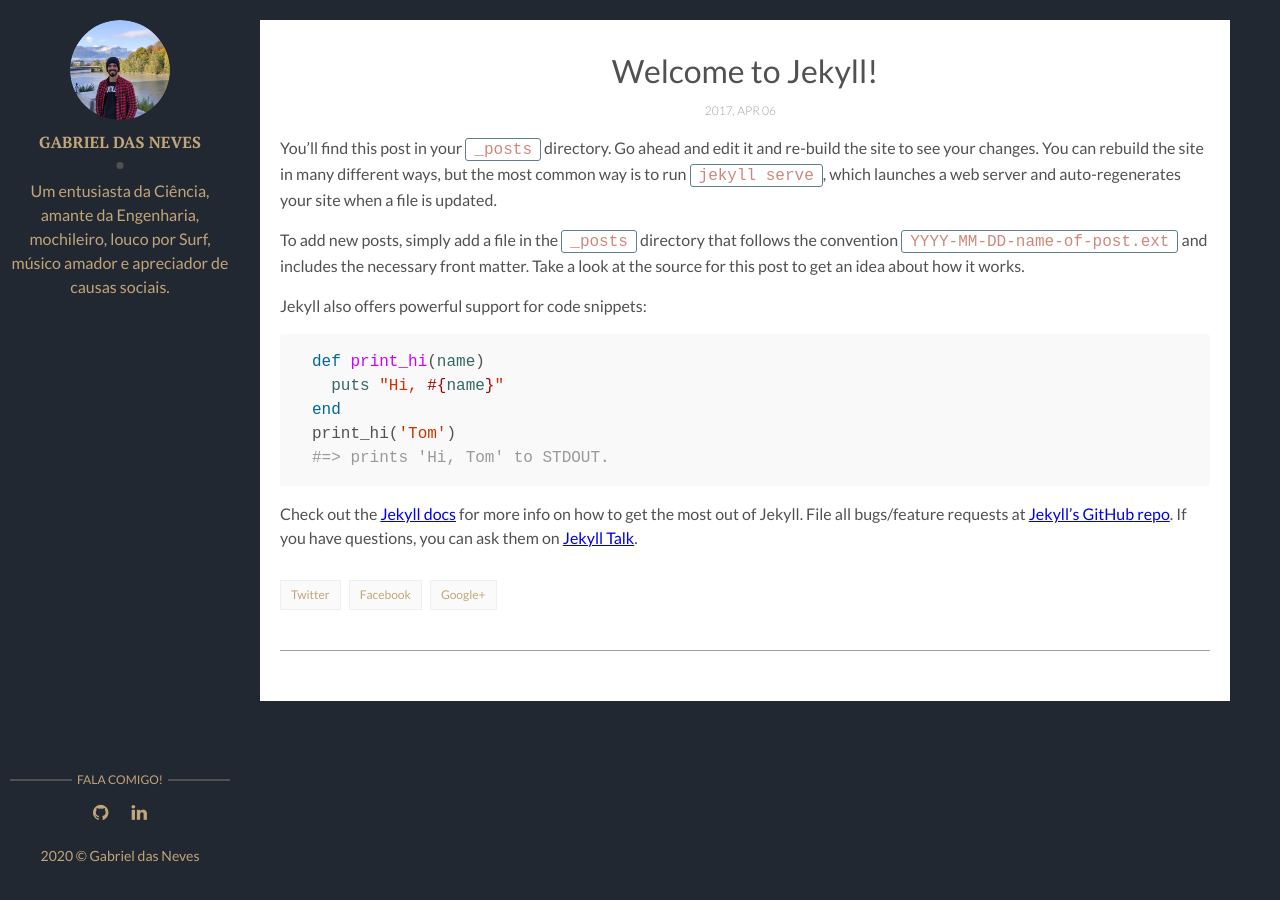
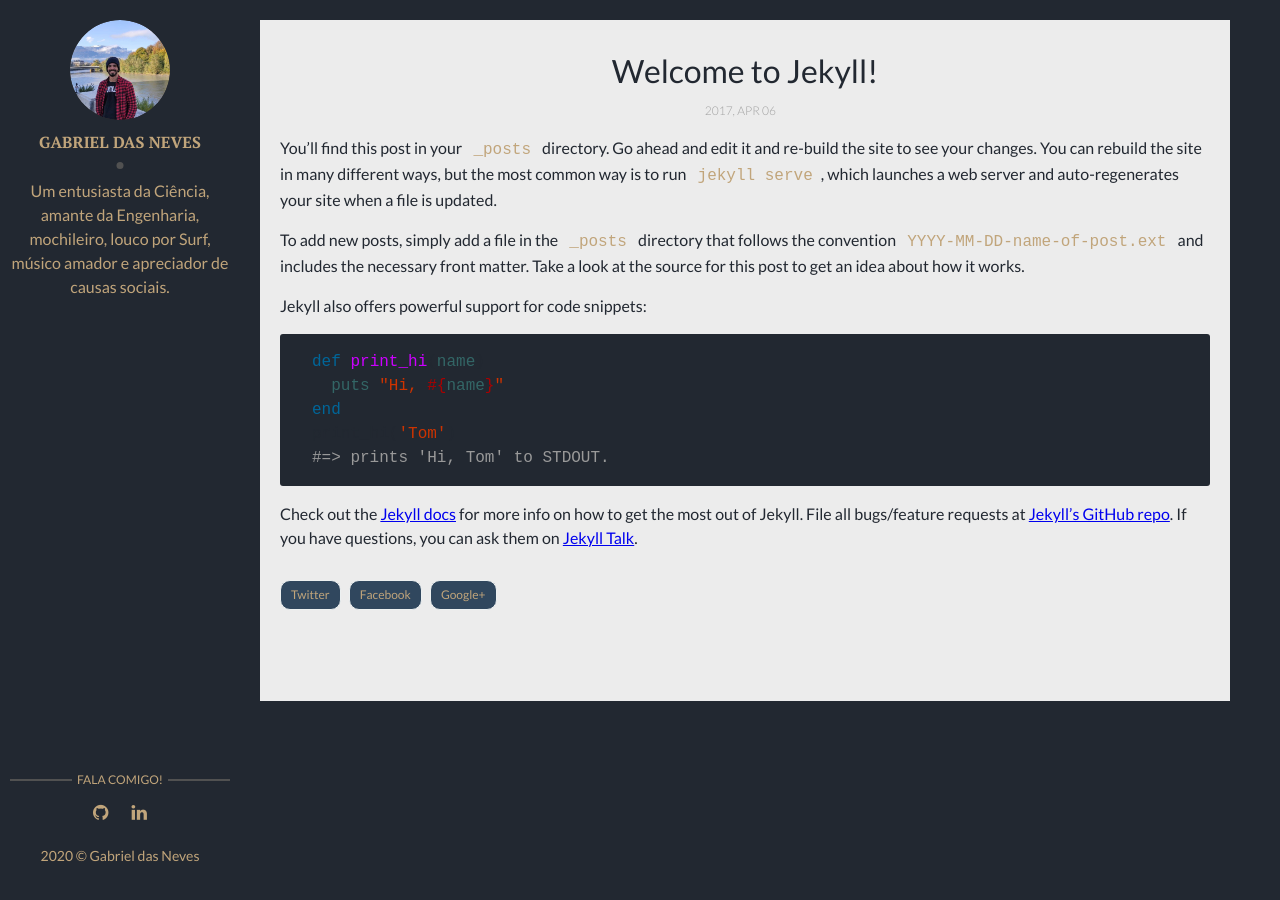
Before and after one commit to gabrieldasneves/dasnevesblog.github.io, a Jekyll site: the page built from _posts/2017-04-06-welcome-to-jekyll.markdown, in a window 1280 px wide. Built offline with Jekyll 4.4.1, drawn with Linux system fonts in a browser that asks for light colours; comment, search, counter and statistics services are not loaded.

Commit message:
botoes do footer

```diff
--- a/assets/css/main.css
+++ b/assets/css/main.css
@@ -437,18 +437,18 @@ template {
 }
 
 .highlight {
-  background-color: #faf9f9;
+  background-color: #222831 ;
   -webkit-border-radius: 3px;
           border-radius: 3px;
   margin: 0;
 }
 
 .highlighter-rouge {
-  color: #ce887b;
+  color: #c1a57b;
   font-weight: 400;
-  border: 1px solid #607D8B;
-  -webkit-border-radius: 3px;
-          border-radius: 3px;
+
+  -webkit-border-radius: 7px;
+          border-radius: 7px;
   padding: 0.1rem 0.5rem;
 }
 
@@ -1203,6 +1203,8 @@ a.newer-posts:hover {
 /* - - - - - - - - - - Post Page Styles - - - - - - - - - - */
 .wrap-content {
   padding: 20px;
+  background-color: #ececec;
+  color: #222831;
 }
 
 .header-page {
@@ -1268,19 +1270,21 @@ a.newer-posts:hover {
           flex-wrap: wrap;
   padding-bottom: 30px;
   margin: 30px 0;
-  border-bottom: 1px solid #a0a0a0;
+  border-bottom: 1px solid #ececec;
 }
 
 .page-footer .page-share {
   margin-bottom: 10px;
   text-align: left;
+  background-color: #ececec;
 }
 
 .page-footer .page-share a {
   display: inline-block;
   text-decoration: none;
-  background-color: #fafafa;
+  background-color: #30475e;
   border: 1px solid #ecf0f1;
+  border-radius: 10px;
   padding: 5px 10px;
   margin-left: 5px;
   color: #c1a57b;
@@ -1296,6 +1300,7 @@ a.newer-posts:hover {
 
 .page-footer .page-share a:hover {
   background-color: #ecf0f1;
+  color: #30475e;
 }
 
 .page-footer .page-tag a {
@@ -1306,6 +1311,8 @@ a.newer-posts:hover {
   color: #c1a57b;
   text-transform: uppercase;
   border: 1px solid #263959;
+  background-color: #30475e;
+  border-radius: 8px;
 }
 
 .page-footer .page-tag a:hover {
@@ -1315,7 +1322,7 @@ a.newer-posts:hover {
 /* - - - - - - - - - - Tag Styles - - - - - - - - - - */
 .blog-tags {
   width: 100%;
-  background-color: #ffffff;
+  background-color: #ececec;
   padding: 0 20px 20px;
 }
 
```
Also changed, not shown: 2 other files.
